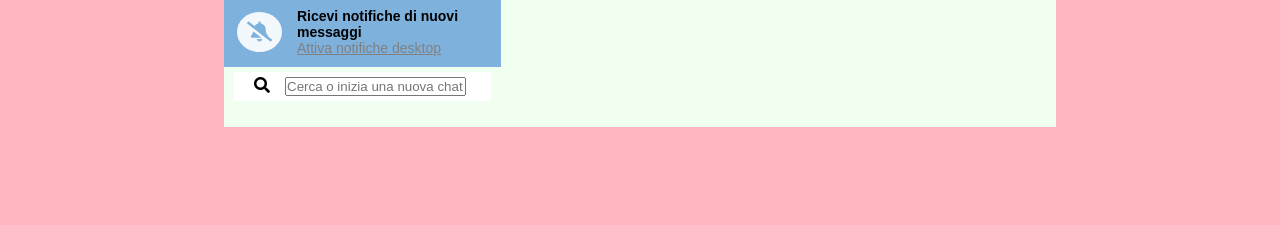
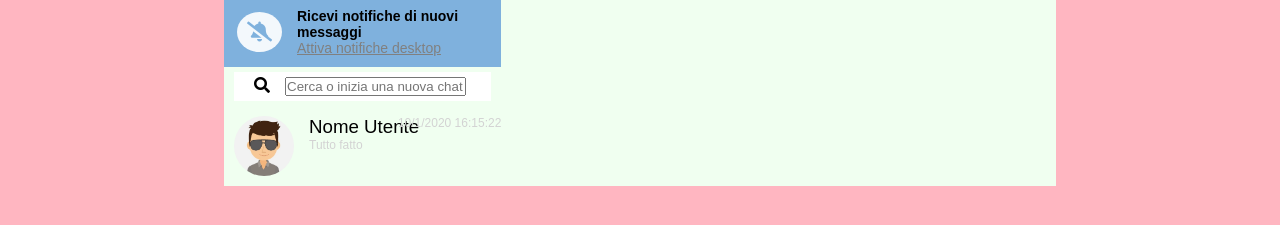
Before and after one commit to EddieFreedome/vue-boolzapp, a plain HTML site: page milestone1/index.html in a window 1280 px wide. Shown: the part 123-348 px from the top of the page. Drawn offline with Linux system fonts and the light colour scheme.

Commit message:
aggiunto anteprima  contatto chat

```diff
--- a/milestone1/index.html
+++ b/milestone1/index.html
@@ -49,9 +49,18 @@
                             <input type="text" placeholder="Cerca o inizia una nuova chat">
                         </div>
                     </div>
+                    <!-- Container globale Anteprime chat -->
                     <div class="chat-preview">
-                        <div class="user-chat-preview">
-
+                        <!-- Singolo container singola anteprima chat -->
+                        <div class="user-chat-preview d-flex p-relative">
+                            <div class="avatar-preview">
+                                <img src="img/avatar_2.jpg" alt="user-avatar">
+                            </div>
+                            <div class="text-preview-container p-relative">
+                                <h3>Nome Utente</h3>
+                                <p class="text-small text-l-grey">Tutto fatto</p>
+                            </div>
+                            <p class="text-small text-l-grey p-absolute">10/1/2020 16:15:22</p>
                         </div>
                     </div>
                 </div>
--- a/milestone1/style.css
+++ b/milestone1/style.css
@@ -101,8 +101,59 @@
     padding-left: 10px;
 }
 
+/* .user-preview{
+    padding: 10px 10px;
+    align-items: center;
+}
+
 .user-chat-preview{
-    padding: 0 10px;
+    width: 100%;
+    height: 100%;
+}
+
+.avatar-preview{
+    width: 60px;
+    height: 60px;
+}
+
+.avatar-preview img{
+    width: 100%;
+    height: 100%;
+    border-radius: 50%;
+
+} */
+
+.user-chat-preview {
+    height: 100%;
+    padding: 10px;
+}
+
+.avatar-preview{
+    max-width: 60px;
+    height: 60px;
+    flex-grow: 1;
+}
+
+.avatar-preview img {
+    width: 100%;
+    height: 100%;
+    border-radius: 50%;
+
+}
+
+.user-chat-preview h3 {
+    flex-grow: 2;
+    font-weight: lighter;
+}
+
+.text-preview-container{
+    padding-left: 15px;
+}
+
+
+.user-chat-preview > p{
+    top: 10px;
+    right: 0;
 }
 /*****UTILITIES*****/
 .p-relative{
@@ -159,3 +210,7 @@
 .text-red{
     color: red ;
 }
+
+.text-small{
+    font-size: 12px;
+}
```
